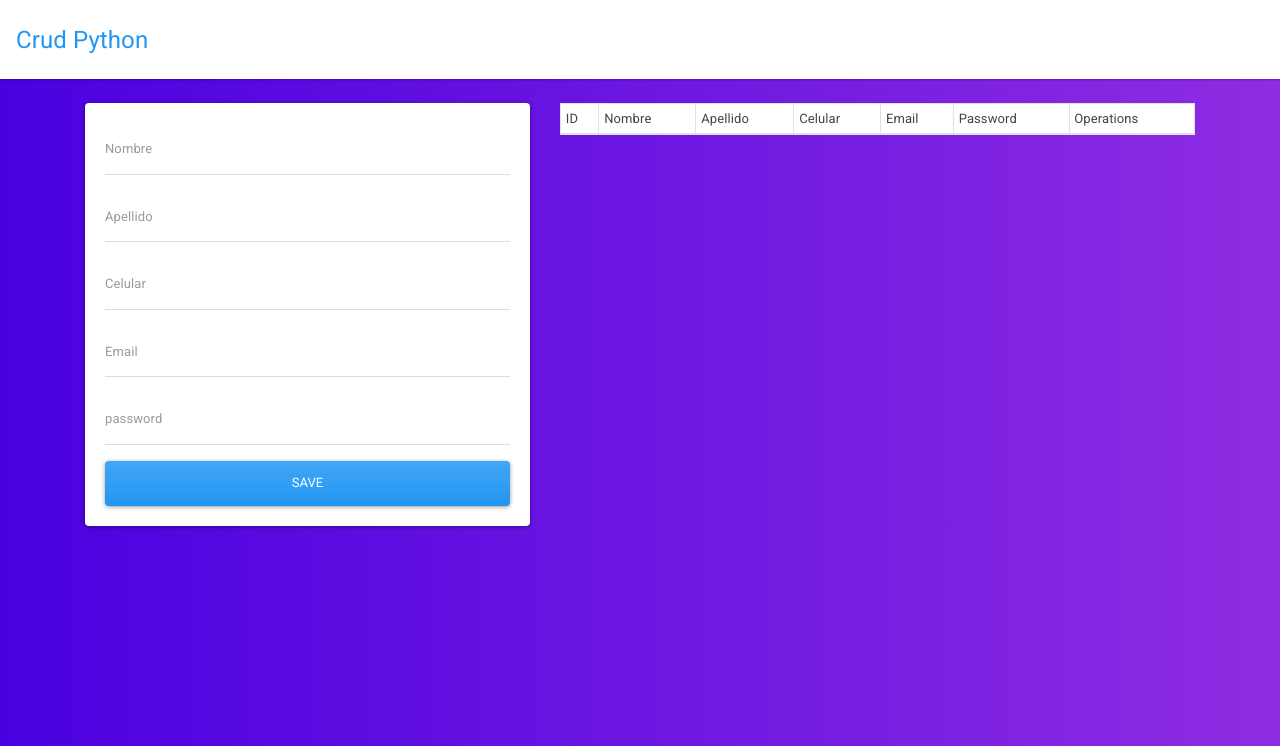
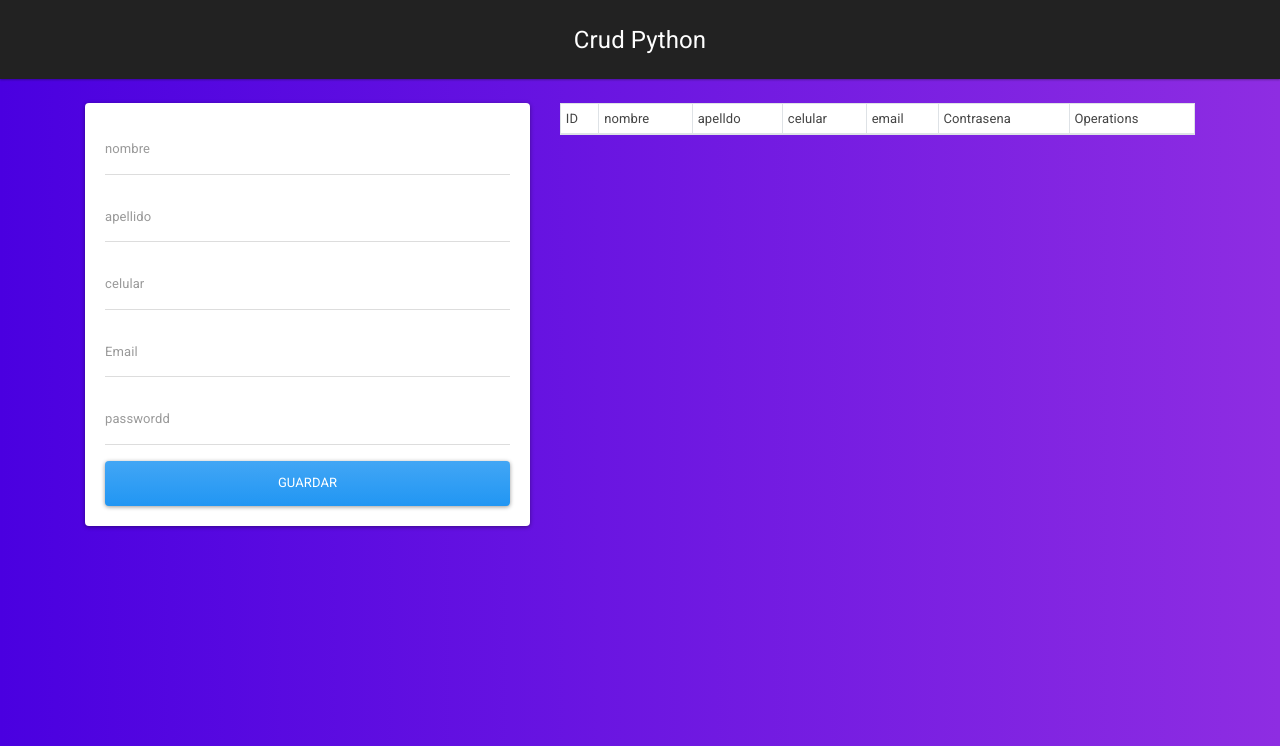
Before and after one commit to nicohare7/pythonCrud, a Flask app: page / in a window 1280 px wide. Shown: the top 746 px of the page. Run offline with Flask 2, Linux system fonts and the light colour scheme; data that the repository does not hold is empty; some libraries are stand-ins or nearby versions.

Commit message:
Add files via upload

```diff
--- a/templates/index.html
+++ b/templates/index.html
@@ -18,22 +18,24 @@
       <div class="card card-body">
         <form action="{{url_for('add_contact')}}" method="POST">
           <div class="form-group">
-            <input type="text" class="form-control" name="nombre" placeholder="Nombre">
+            <input type="text" class="form-control" name="nombre" placeholder="nombre">
           </div>
           <div class="form-group">
-            <input type="text" class="form-control" name="apellido" placeholder="Apellido">
+            <input type="text" class="form-control" name="apellido" placeholder="apellido">
           </div>
+
           <div class="form-group">
-            <input type="text" class="form-control" name="celular" placeholder="Celular">
+            <input type="text" class="form-control" name="celular" placeholder="celular">
           </div>
           <div class="form-group">
             <input type="text" class="form-control" name="email" placeholder="Email">
           </div>
           <div class="form-group">
-            <input type="password" class="form-control" name="password" placeholder="password">
+            <input type="text" class="form-control" name="passwordd" placeholder="passwordd">
           </div>
+
           <button class="btn btn-primary btn-block">
-            Save
+            Guardar
           </button>
         </form>
       </div>
@@ -43,11 +45,12 @@
         <thead>
           <tr>
             <td>ID</td>
-            <td>Nombre</td>
-            <td>Apellido</td>
-            <td>Celular</td>
-            <td>Email</td>
-            <td>Password</td>
+            <td>nombre</td>
+            <td>apelldo</td>
+            <td>celular</td>
+            <td>email</td>
+            <td>Contrasena</td>
+
             <td>Operations</td>
           </tr>
         </thead>
@@ -56,13 +59,15 @@
           <tr>
             <td>{{contact.0}}</td>
             <td>{{contact.1}}</td>
+            <td>{{contact.4}}</td>
             <td>{{contact.2}}</td>
             <td>{{contact.3}}</td>
-            <td>{{contact.4}}</td>
             <td>{{contact.5}}</td>
+
+
             <td>
-              <a href="/edit/{{contact.0}}" class="btn btn-secondary">editar</a>
-              <a href="/delete/{{contact.0}}" class="btn btn-black btn-delete">Eliminar</a>
+              <a href="/edit/{{contact.0}}" class="btn btn-secondary">actualizar</a>
+              <a href="/delete/{{contact.0}}" class="btn btn-danger btn-delete">Eliminar</a>
             </td>
           </tr>
           {% endfor %}
--- a/templates/layout.html
+++ b/templates/layout.html
@@ -2,16 +2,16 @@
 <html lang="en">
   <head>
     <meta charset="UTF-8">
-    <title>Crud Python</title>
-
+    <title>FLASK CRUD</title>
+    <!-- BOOSTRAP 4 -->
     <link rel="stylesheet" href="https://bootswatch.com/4/materia/bootstrap.min.css">
     <link rel="stylesheet" href="{{url_for('static', filename='css/main.css')}}">
   </head>
   <body>
 
-
-    <nav class="navbar navbar-white bg-white">
-      <a class="navbar-brand" href="/">Crud Python</a>
+    <!-- NAVIGATION  -->
+    <nav class="navbar navbar-dark bg-dark">
+      <a class="navbar-brand" style="margin: 0 auto; display:block; text-align: center" href="/">Crud Python</a>
     </nav>
 
     <div class="container pt-4">
@@ -19,6 +19,8 @@
       {% endblock %}
     </div>
 
+    <!-- footer -->
+    <!-- scripts -->
     <script src="https://code.jquery.com/jquery-3.3.1.slim.min.js" integrity="sha384-q8i/X+965DzO0rT7abK41JStQIAqVgRVzpbzo5smXKp4YfRvH+8abtTE1Pi6jizo" crossorigin="anonymous"></script>
     <script src="https://cdnjs.cloudflare.com/ajax/libs/popper.js/1.14.3/umd/popper.min.js" integrity="sha384-ZMP7rVo3mIykV+2+9J3UJ46jBk0WLaUAdn689aCwoqbBJiSnjAK/l8WvCWPIPm49" crossorigin="anonymous"></script>
     <script src="https://stackpath.bootstrapcdn.com/bootstrap/4.1.3/js/bootstrap.min.js" integrity="sha384-ChfqqxuZUCnJSK3+MXmPNIyE6ZbWh2IMqE241rYiqJxyMiZ6OW/JmZQ5stwEULTy" crossorigin="anonymous"></script>
```
Also changed, not shown: templates/edit-contact.html (+5 -4 lines).
